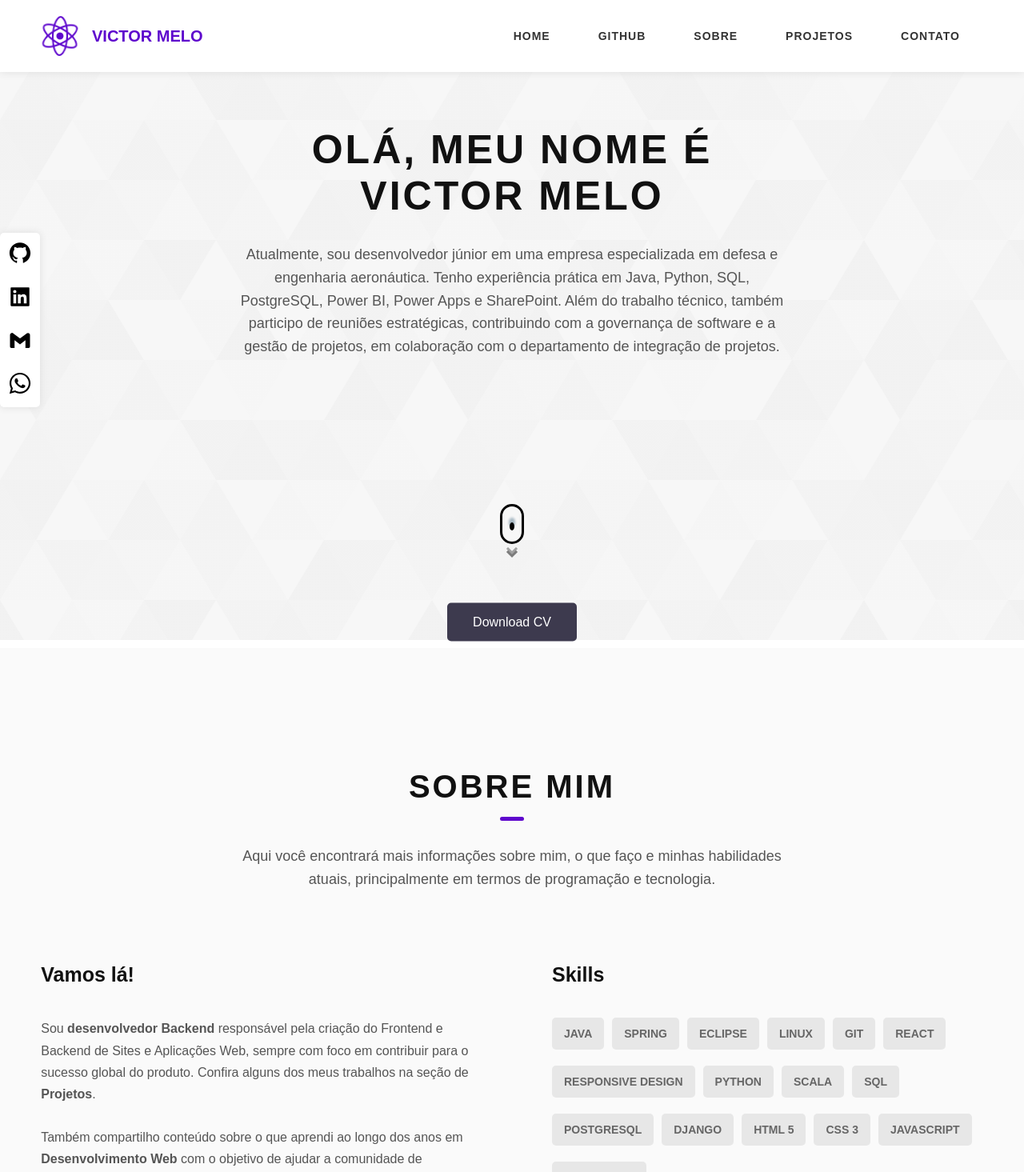
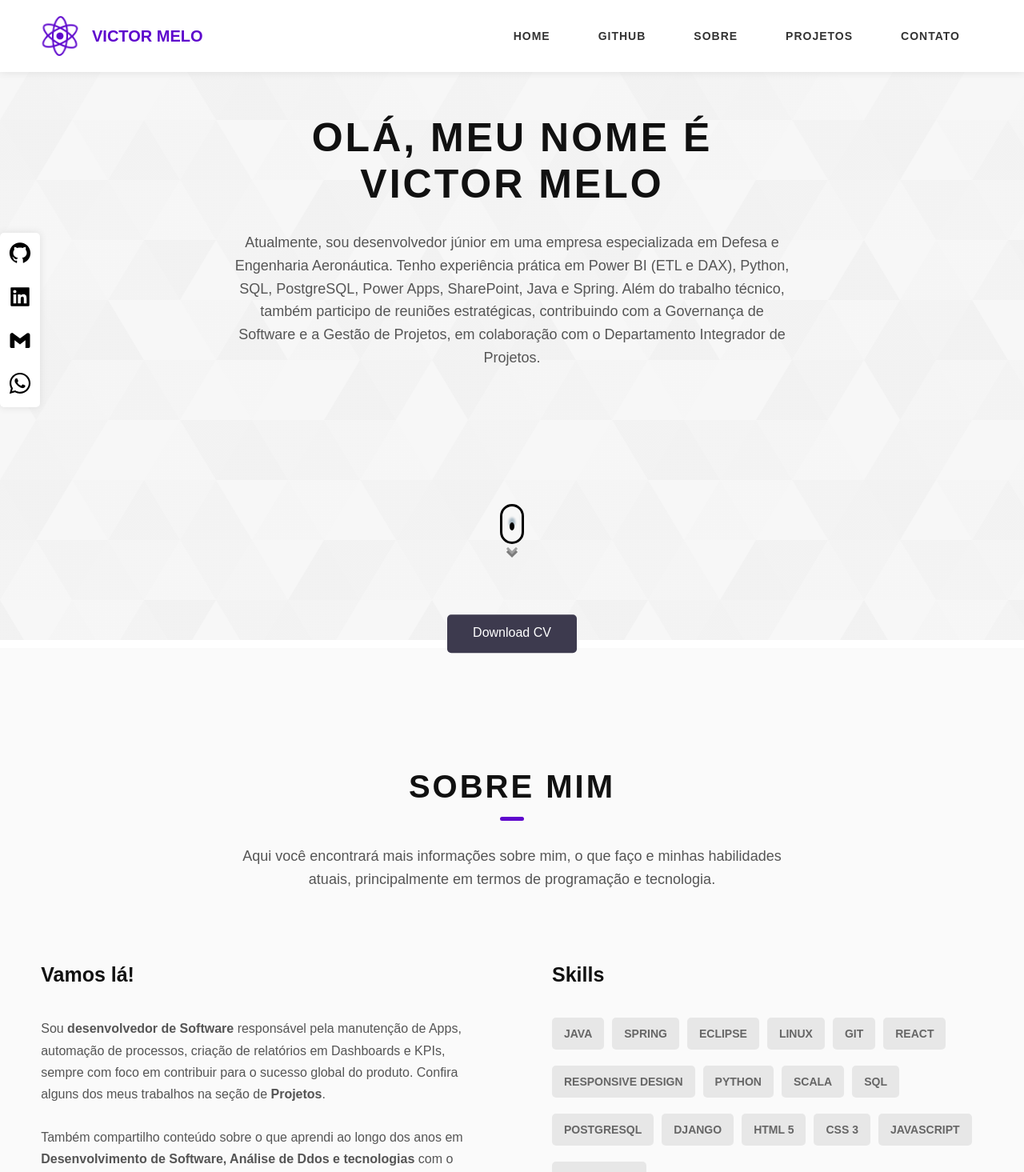
Before and after one commit to VetorMelo/portfolio_victor_react, a React (Vite) app: page / in a window 1280 px wide. Shown: the top 1465 px of the page at 80% size. Built offline with nearby package versions, Linux system fonts and the light colour scheme; a web font is replaced by a local one.

Commit message:
Atualização de dados apresentaçãp, aba sobre e documento cv para download

```diff
--- a/src/app/App.jsx
+++ b/src/app/App.jsx
@@ -216,7 +216,7 @@ function App() {
 			<div id='Home' className={style.home}>
 				<div className={style["home-content"]}>
 				<h1>Olá, meu nome é<br className={style["mobile-break"]} />Victor Melo</h1>
-					<p>Atualmente, sou desenvolvedor júnior em uma empresa especializada em defesa e engenharia aeronáutica. Tenho experiência prática em Java, Python, SQL, PostgreSQL, Power BI, Power Apps e SharePoint. Além do trabalho técnico, também participo de reuniões estratégicas, contribuindo com a governança de software e a gestão de projetos, em colaboração com o departamento de integração de projetos.</p>
+					<p>Atualmente, sou desenvolvedor júnior em uma empresa especializada em Defesa e Engenharia Aeronáutica. Tenho experiência prática em Power BI (ETL e DAX), Python, SQL, PostgreSQL, Power Apps, SharePoint, Java e Spring. Além do trabalho técnico, também participo de reuniões estratégicas, contribuindo com a Governança de Software e a Gestão de Projetos, em colaboração com o Departamento Integrador de Projetos.</p>
 					<br></br><br></br><br></br><br></br><br></br><br></br><br></br><br></br><br></br><br></br><br></br><br></br><br></br><br></br><br></br>
 					<a
 						href={cv}
@@ -264,8 +264,8 @@ function App() {
 						<div className={style["about-info"]}>
 							<h3>Vamos lá!</h3>
 							<p>
-								Sou<span> desenvolvedor Backend </span>responsável pela criação do Frontend e Backend de Sites e Aplicações Web, sempre com foco em contribuir para o sucesso global do produto. Confira alguns dos meus trabalhos na seção de <span>Projetos</span>. <br /> <br />
-								Também compartilho conteúdo sobre o que aprendi ao longo dos anos em <span>Desenvolvimento Web</span> com o objetivo de ajudar a comunidade de desenvolvedores. Sinta-se à vontade para se conectar ou me seguir no meu  <a href="https://github.com/VetorMelo" target="_blank">Github</a> onde eu publico conteúdo útil relacionado a Desenvolvimento Web e Programação. <br /> <br />
+								Sou<span> desenvolvedor de Software </span>responsável pela manutenção de Apps, automação de processos, criação de relatórios em Dashboards e KPIs, sempre com foco em contribuir para o sucesso global do produto. Confira alguns dos meus trabalhos na seção de <span>Projetos</span>. <br /> <br />
+								Também compartilho conteúdo sobre o que aprendi ao longo dos anos em <span>Desenvolvimento de Software, Análise de Ddos e tecnologias</span> com o objetivo de ajudar a comunidade Tech e Dados. Sinta-se à vontade para se conectar ou me seguir no meu  <a href="https://github.com/VetorMelo" target="_blank">Github</a> onde eu publico conteúdo. <br /> <br />
 								Estou aberto a <span>oportunidades de emprego</span> oportunidades onde eu possa contribuir, aprender e crescer. Se você tiver uma boa oportunidade que corresponda às minhas habilidades e experiência, não hesite em <span>entrar em contato</span> comigo.
 							</p>
 						</div>
```
Also changed, not shown: 1 other file (tests, documents, lock files or other folders).
